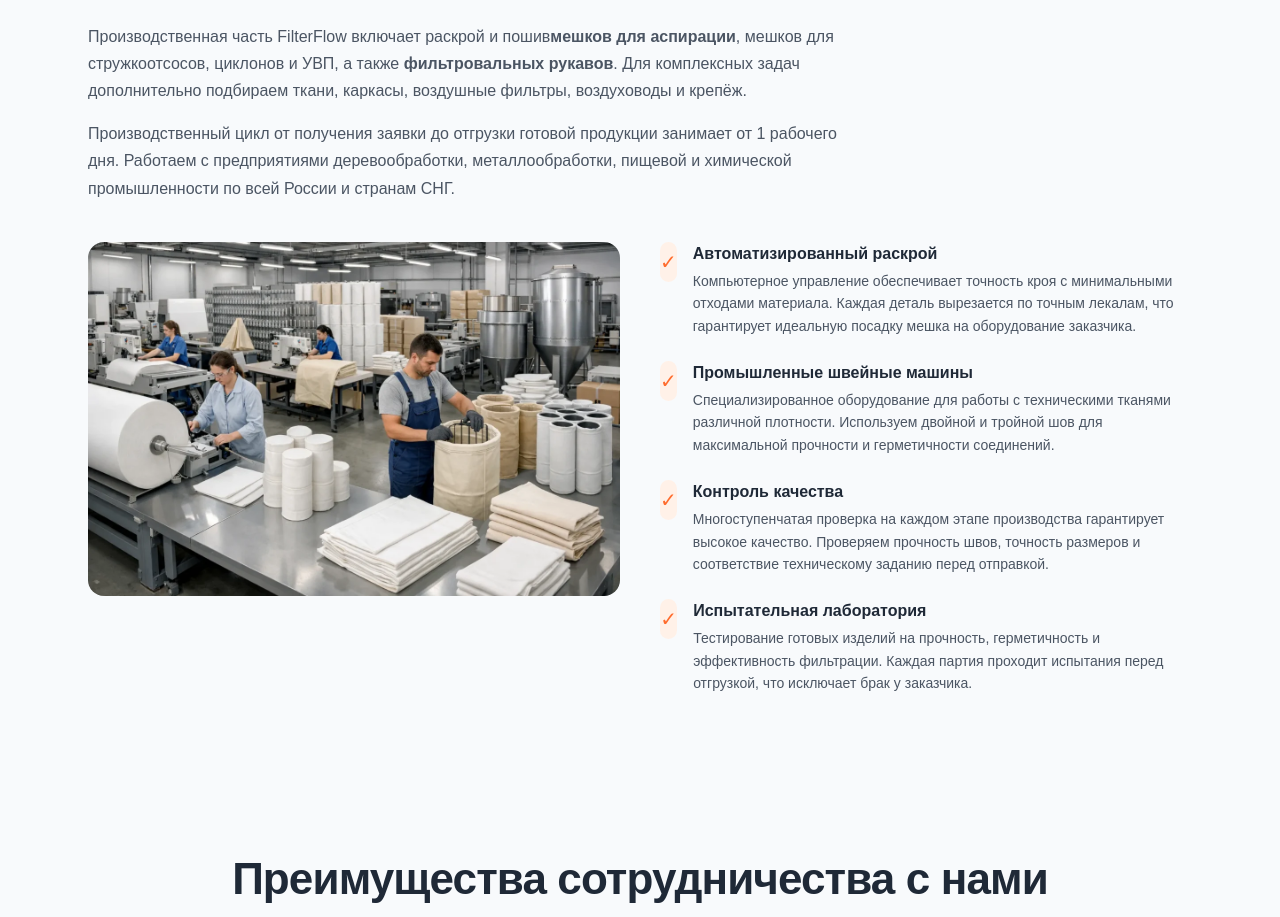
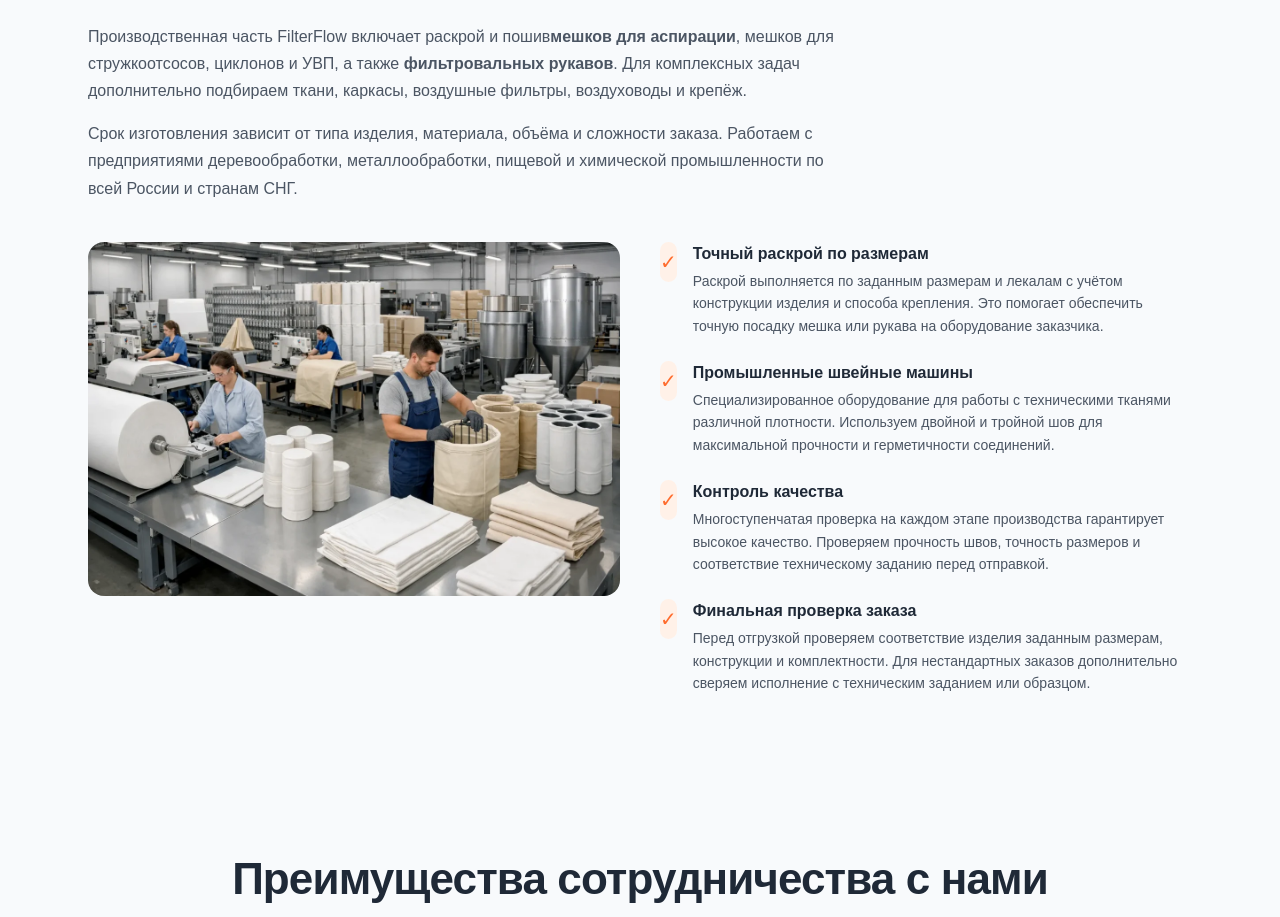
Before and after one commit to karipupkina-ux/filterflow-next, a Next.js app: page / in a window 1280 px wide. Shown: the part 5566-6483 px from the top of the page. Built offline with nearby package versions, Linux system fonts and the light colour scheme.

Commit message:
Content: remove unverifiable production claims

```diff
--- a/app/components/feature/ModernProductionSection.tsx
+++ b/app/components/feature/ModernProductionSection.tsx
@@ -3,9 +3,9 @@ import Image from "next/image";
 export default function ModernProductionSection() {
     const items = [
       {
-        title: "Автоматизированный раскрой",
+        title: "Точный раскрой по размерам",
         description:
-          "Компьютерное управление обеспечивает точность кроя с минимальными отходами материала. Каждая деталь вырезается по точным лекалам, что гарантирует идеальную посадку мешка на оборудование заказчика.",
+          "Раскрой выполняется по заданным размерам и лекалам с учётом конструкции изделия и способа крепления. Это помогает обеспечить точную посадку мешка или рукава на оборудование заказчика.",
       },
       {
         title: "Промышленные швейные машины",
@@ -18,9 +18,9 @@ export default function ModernProductionSection() {
           "Многоступенчатая проверка на каждом этапе производства гарантирует высокое качество. Проверяем прочность швов, точность размеров и соответствие техническому заданию перед отправкой.",
       },
       {
-        title: "Испытательная лаборатория",
+        title: "Финальная проверка заказа",
         description:
-          "Тестирование готовых изделий на прочность, герметичность и эффективность фильтрации. Каждая партия проходит испытания перед отгрузкой, что исключает брак у заказчика.",
+          "Перед отгрузкой проверяем соответствие изделия заданным размерам, конструкции и комплектности. Для нестандартных заказов дополнительно сверяем исполнение с техническим заданием или образцом.",
       },
     ];
 
@@ -47,10 +47,9 @@ export default function ModernProductionSection() {
             </p>
 
             <p>
-              Производственный цикл от получения заявки до отгрузки готовой
-              продукции занимает от 1 рабочего дня. Работаем с предприятиями
-              деревообработки, металлообработки, пищевой и химической промышленности
-              по всей России и странам СНГ.
+              Срок изготовления зависит от типа изделия, материала, объёма и сложности
+              заказа. Работаем с предприятиями деревообработки, металлообработки,
+              пищевой и химической промышленности по всей России и странам СНГ.
             </p>
           </div>
 
```
